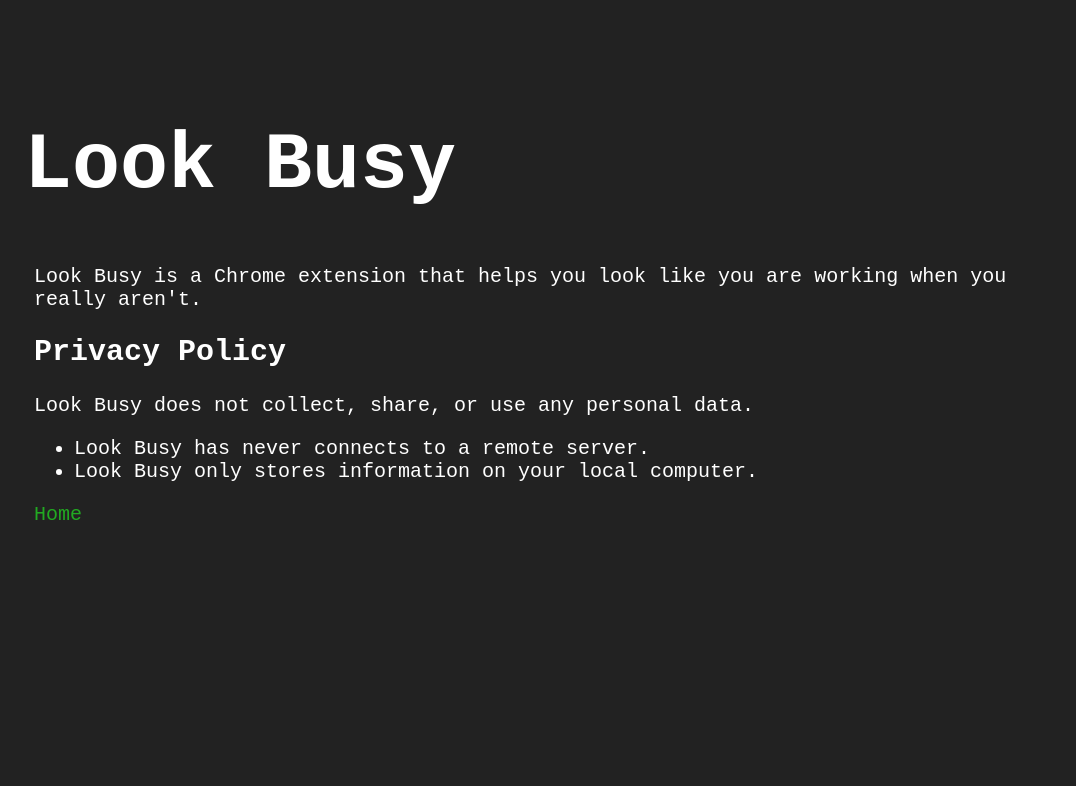
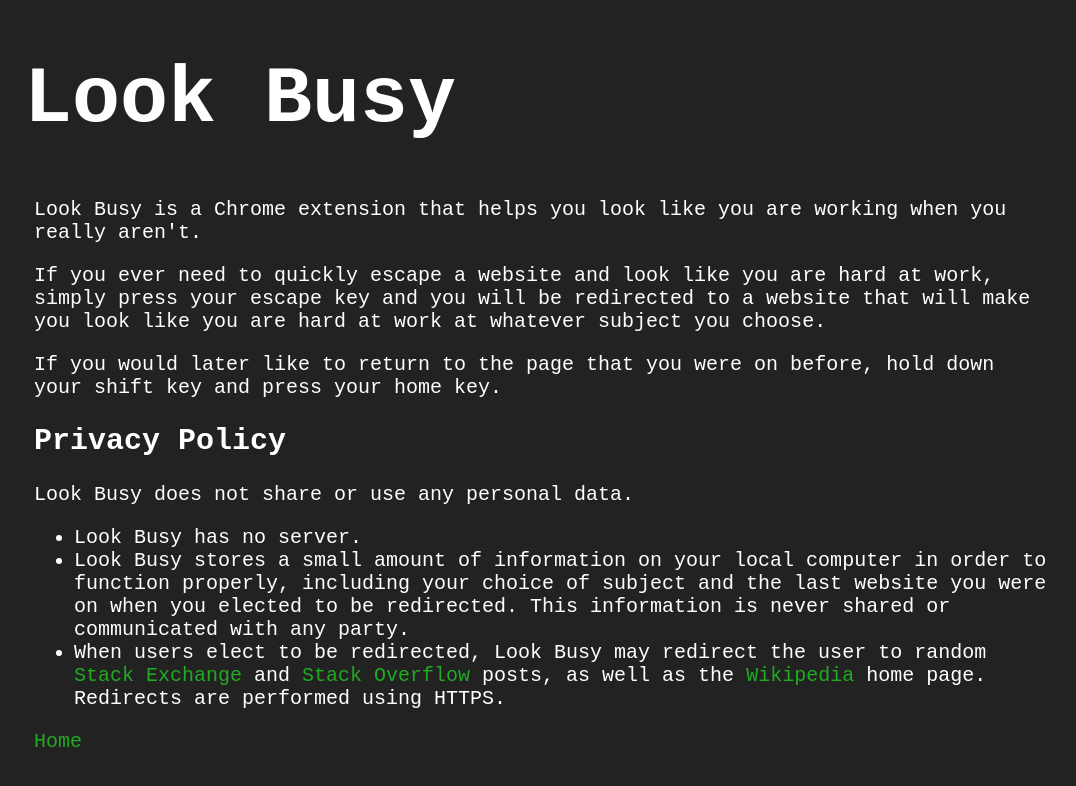
Before and after one commit to liberated-programmer/liberated-programmer.github.io, a plain HTML site: page look-busy.html in a window 1280 px wide. Shown: the whole page, without its empty margins (104-1180 px from the left). Drawn offline with Linux system fonts and the light colour scheme.

Commit message:
More privacy policy work, change one style

```diff
--- a/look-busy.html
+++ b/look-busy.html
@@ -14,11 +14,35 @@
                 Look Busy is a Chrome extension that helps you
                 look like you are working when you really aren't.
             </p>
+            <p>
+                If you ever need to quickly escape a website and look like you are hard
+                at work, simply press your escape key and you will be redirected to a
+                website that will make you look like you are hard at work at whatever
+                subject you choose.
+            </p>
+            <p>
+                If you would later like to return to the page that you were on before,
+                hold down your shift key and press your home key.
+            </p>
             <h2>Privacy Policy</h2>
-            <p>Look Busy does not collect, share, or use any personal data.</p>
+            <p>Look Busy does not share or use any personal data.</p>
             <ul>
-                <li>Look Busy has never connects to a remote server.</li>
-                <li>Look Busy only stores information on your local computer.</li>
+                <li>Look Busy has no server.</li>
+                <li>
+                    Look Busy stores a small amount of information on your local computer
+                    in order to function properly, including your choice of subject and the
+                    last website you were on when you elected to be redirected.
+                    This information is never shared or communicated with any party.
+                </li>
+                <li>
+                    When users elect to be redirected, Look Busy may redirect the user
+                    to random
+                    <a href="https://stackexchange.com/">Stack Exchange</a> and
+                    <a href="https://stackoverflow.com/">Stack Overflow</a> posts,
+                    as well as the
+                    <a href="https://www.wikipedia.org/">Wikipedia</a> home page.
+                    Redirects are performed using HTTPS.
+                </li>
             </ul>
             <a href="/">Home</a>
         </main>
--- a/styles/base.css
+++ b/styles/base.css
@@ -8,7 +8,7 @@
 body {
     height: 70vh;
     width: 80vw;
-    margin: 15vh auto;
+    margin: auto;
     font-size: 2.5vh;
     overflow-wrap: break-word;
 }
```
